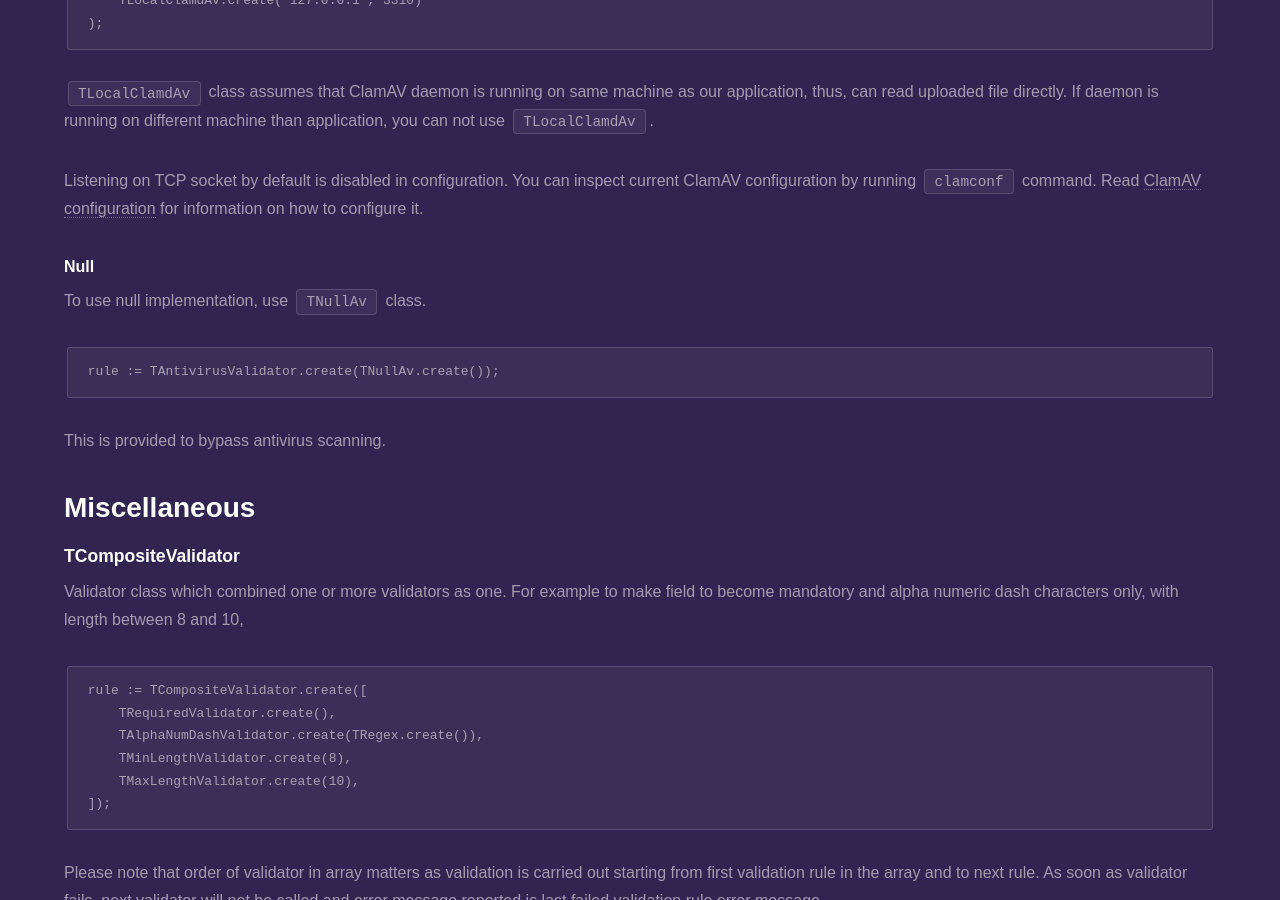
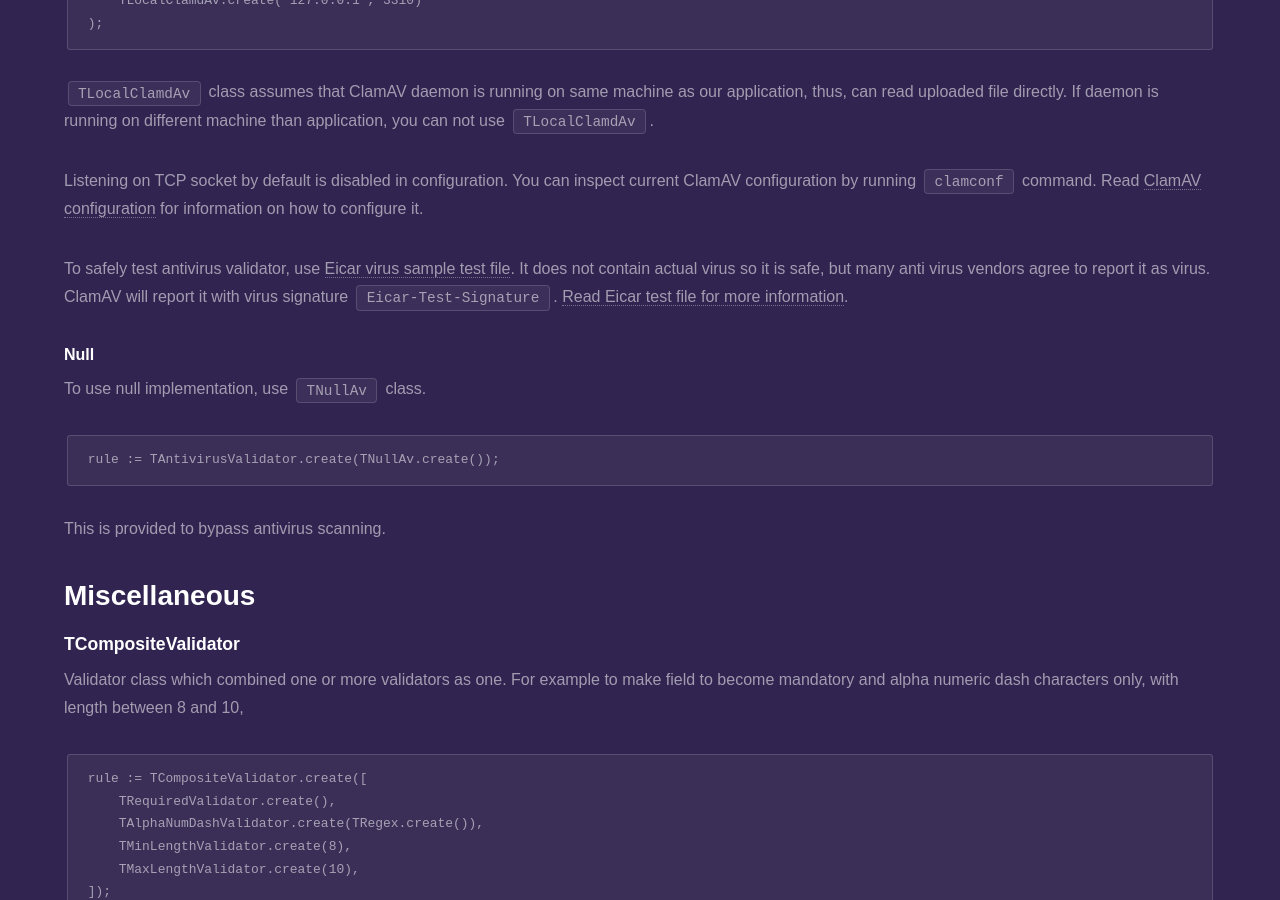
Before and after one commit to fanoframework/fanoframework.github.io, a Jekyll site: the page built from security/form-validation/built-in-validation-rules/index.md, in a window 1280 px wide and 900 px high, scrolled down 13214 px. Built offline with Jekyll 4.4.1, drawn with Linux system fonts in a browser that asks for light colours; our own code applies the rules of GitHub Pages for plain Markdown files.

Commit message:
add information about sample virus test fle

```diff
--- a/security/form-validation/built-in-validation-rules/index.md
+++ b/security/form-validation/built-in-validation-rules/index.md
@@ -562,6 +562,7 @@ rule := TAntivirusValidator.create(
 
 Listening on TCP socket by default is disabled in configuration. You can inspect current ClamAV configuration by running `clamconf` command. Read [ClamAV configuration](https://www.clamav.net/documents/configuration) for information on how to configure it.
 
+To safely test antivirus validator, use [Eicar virus sample test file](http://www.eicar.org/download/eicar.com.txt). It does not contain actual virus so it is safe, but many anti virus vendors agree to report it as virus. ClamAV will report it with virus signature `Eicar-Test-Signature`. [Read Eicar test file for more information](https://en.wikipedia.org/wiki/EICAR_test_file).
 
 #### Null
 To use null implementation, use `TNullAv` class.
```
